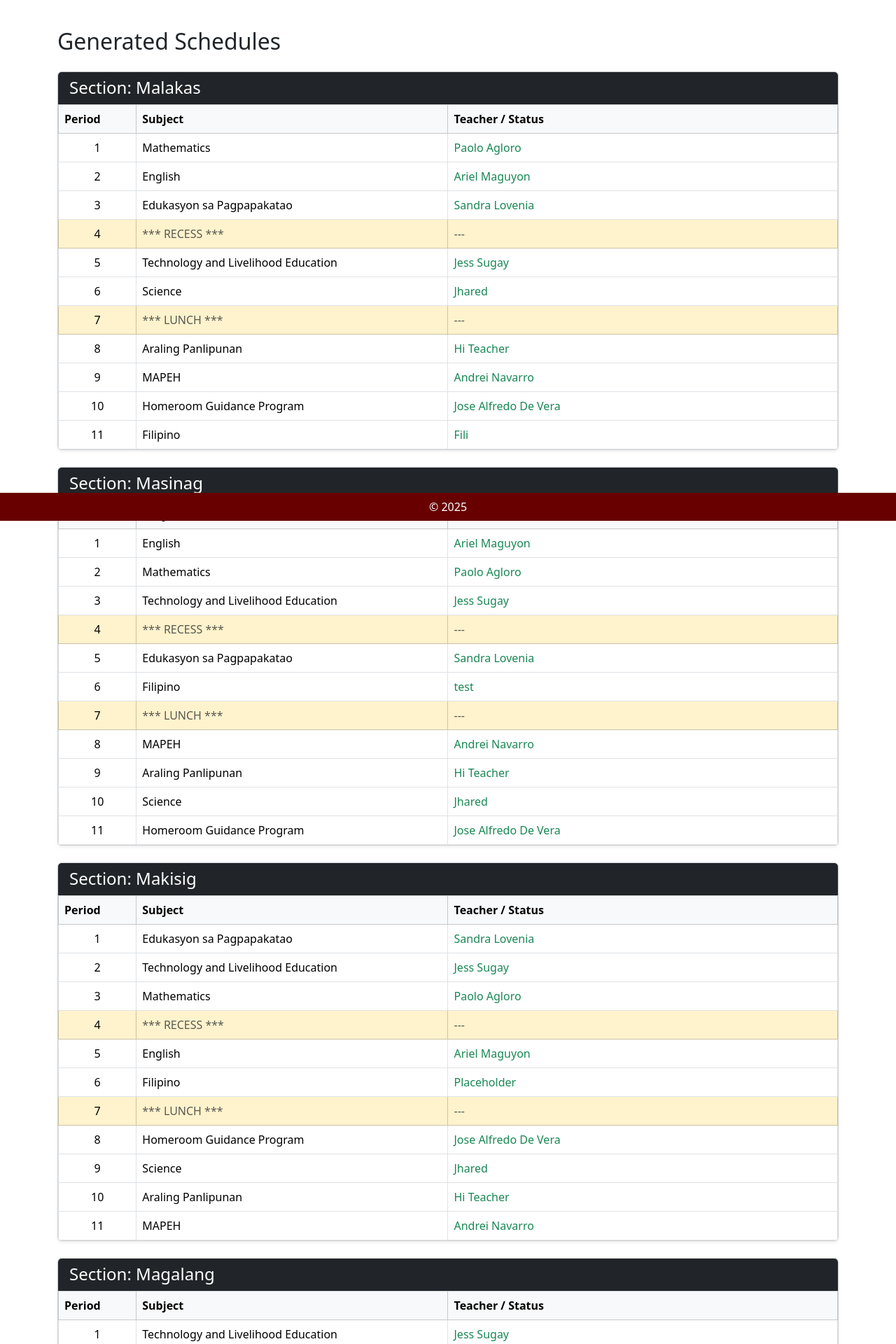
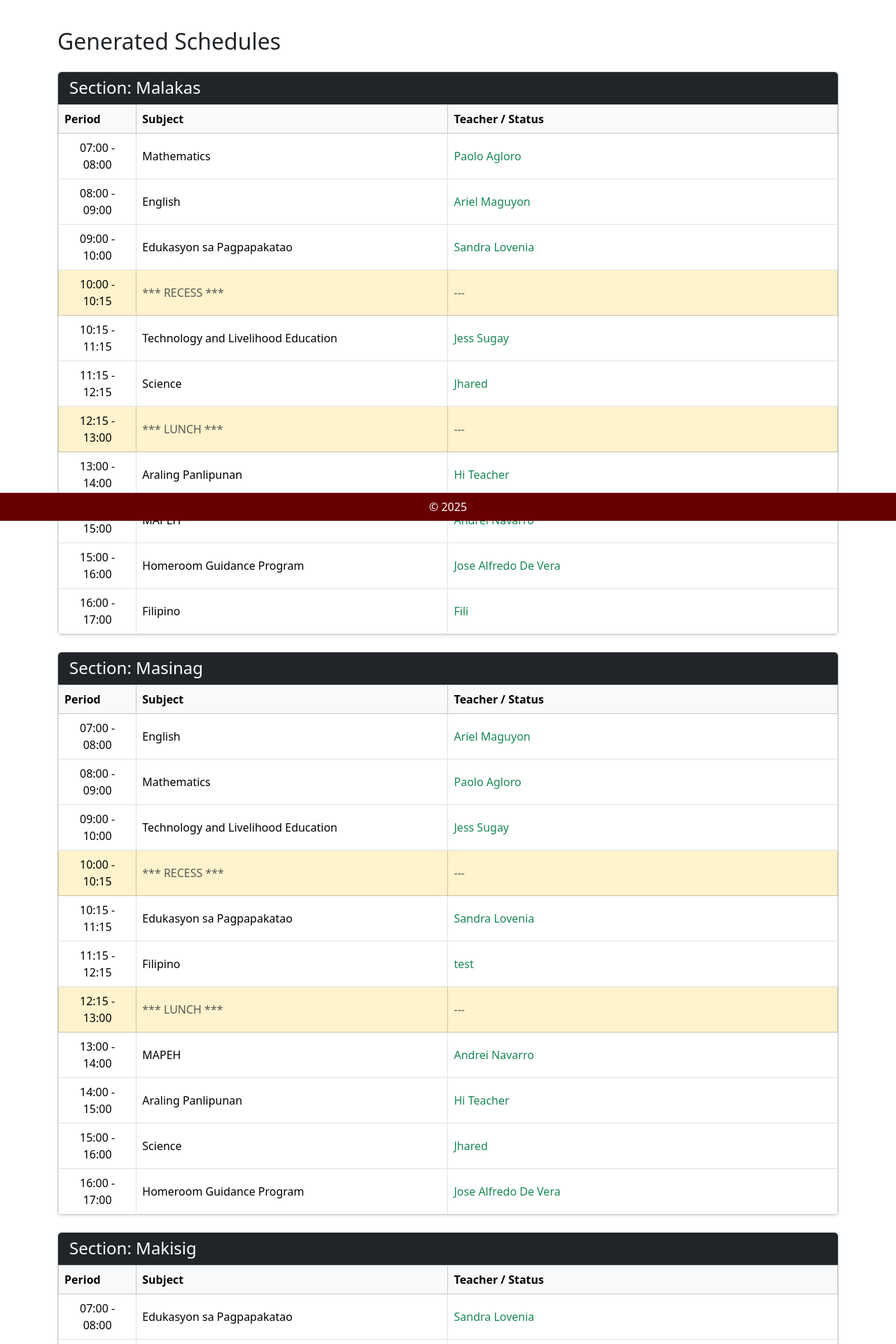
Before and after one commit to King-gil/MSYS30, a Django app: page /generate_timetables/ in a window 1280 px wide. Shown: the part 56-1976 px from the top of the page at 70% size. Run offline with Django 5.2, Linux system fonts and the light colour scheme; data comes from the database, SQL or seed files in the repository; some libraries are stand-ins or nearby versions.

Commit message:
changed periods

```diff
--- a/MSYS30/class_scheduler/class_scheduler_app/templates/class_scheduler_app/timetables.html
+++ b/MSYS30/class_scheduler/class_scheduler_app/templates/class_scheduler_app/timetables.html
@@ -22,7 +22,18 @@
                         {% for row in section.schedule %}
                             <tr class="{{ row.css_class }}">
                                 <td class="text-center font-weight-bold align-middle">
-                                    {{ row.slot }}
+                                    {% if row.slot == 1 %} 07:00 - 08:00
+                                    {% elif row.slot == 2 %} 08:00 - 09:00
+                                    {% elif row.slot == 3 %} 09:00 - 10:00
+                                    {% elif row.slot == 4 %} 10:00 - 10:15
+                                    {% elif row.slot == 5 %} 10:15 - 11:15
+                                    {% elif row.slot == 6 %} 11:15 - 12:15
+                                    {% elif row.slot == 7 %} 12:15 - 13:00
+                                    {% elif row.slot == 8 %} 13:00 - 14:00
+                                    {% elif row.slot == 9 %} 14:00 - 15:00
+                                    {% elif row.slot == 10 %} 15:00 - 16:00
+                                    {% elif row.slot == 11 %} 16:00 - 17:00
+                                    {% endif %}
                                 </td>
 
                                 <td class="align-middle">
```
